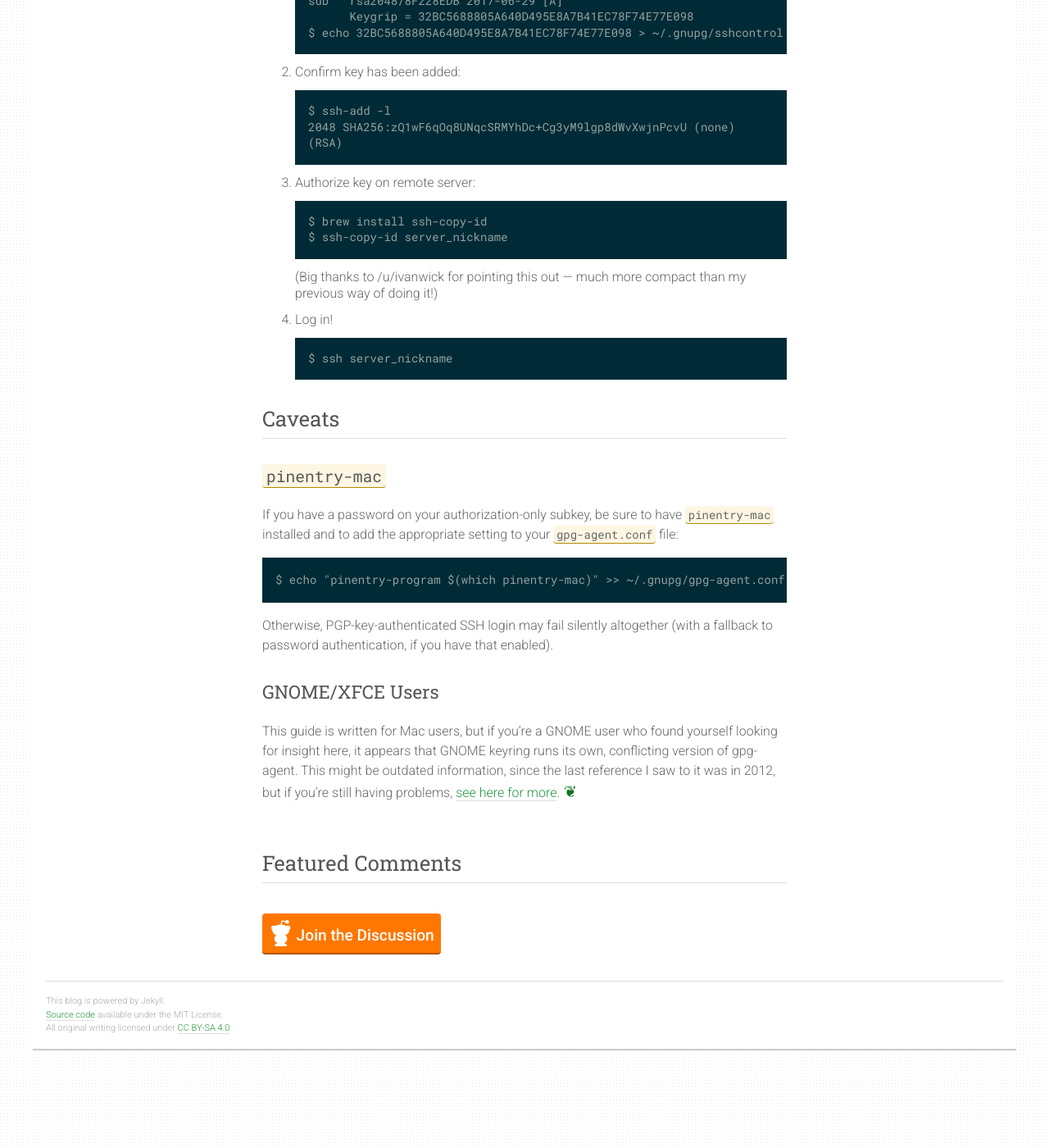
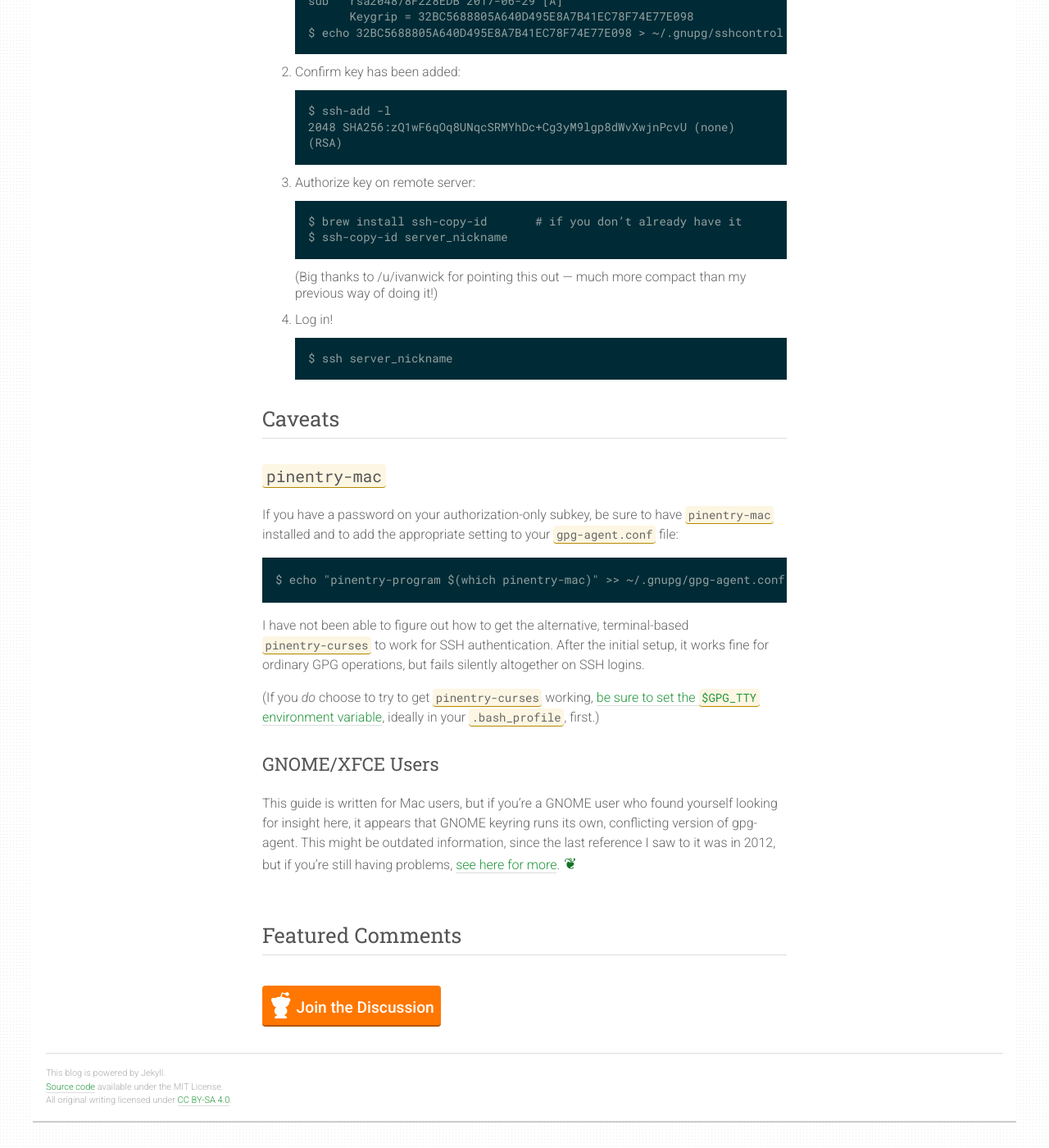
Before and after one commit to rlue/ryanlue.com, a Jekyll site: the page built from _posts/2017-06-29-gpg-for-ssh-auth.md, in a window 1280 px wide and 1400 px high, scrolled down 3919 px. Shown: the whole window at 82% size. Built offline with Jekyll 4.4.1, drawn with Linux system fonts in a browser that asks for light colours; a script that is not in the unit is left out.

Commit message:
More updates to gpg-for-ssh-auth

```diff
--- a/_posts/2017-06-29-gpg-for-ssh-auth.md
+++ b/_posts/2017-06-29-gpg-for-ssh-auth.md
@@ -149,7 +151,7 @@ If your security needs are not particularly sensitive, I suggest leaving the fir
 
 8. Authorize key on remote server:
 
-       $ brew install ssh-copy-id
+       $ brew install ssh-copy-id       # if you don’t already have it
        $ ssh-copy-id server_nickname
 
    (Big thanks to /u/ivanwick for pointing this out — much more compact than my previous way of doing it!)
@@ -167,7 +169,9 @@ If you have a password on your authorization-only subkey, be sure to have `pinen
 
     $ echo "pinentry-program $(which pinentry-mac)" >> ~/.gnupg/gpg-agent.conf
 
-Otherwise, PGP-key-authenticated SSH login may fail silently altogether (with a fallback to password authentication, if you have that enabled).
+I have not been able to figure out how to get the alternative, terminal-based `pinentry-curses` to work for SSH authentication. After the initial setup, it works fine for ordinary GPG operations, but fails silently altogether on SSH logins.
+
+(If you _do_ choose to try to get `pinentry-curses` working, [be sure to set the `$GPG_TTY` environment variable][curses]{:target="_blank"}, ideally in your `.bash_profile`, first.)
 
 ### GNOME/XFCE Users
 
@@ -181,4 +185,5 @@ This guide is written for Mac users, but if you’re a GNOME user who found your
 [incenp]: https://incenp.org/notes/2014/gnupg-for-ssh-authentication.html
 [infosec]: https://security.stackexchange.com/questions/163026/does-it-defeat-the-purpose-to-create-a-gpg-authentication-subkey-that-is-not-pas
 [new]: https://gnupg.org/faq/whats-new-in-2.1.html#autostart
+[curses]: https://www.gnupg.org/documentation/manuals/gnupg/Common-Problems.html
 [gnome]: https://budts.be/weblog/2012/08/ssh-authentication-with-your-pgp-key
```
Also changed, not shown: other parts of _posts/2017-06-29-gpg-for-ssh-auth.md (+3 -1 lines).
